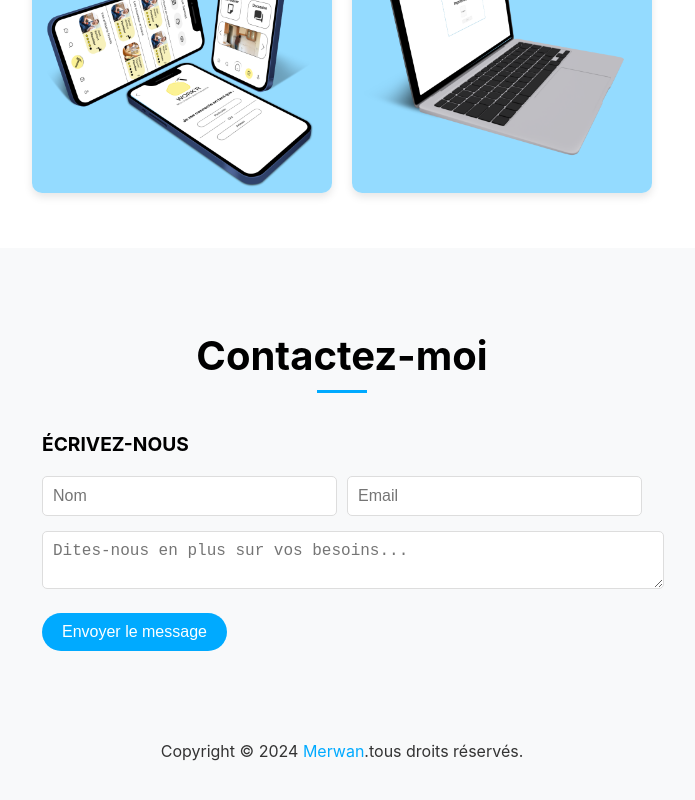
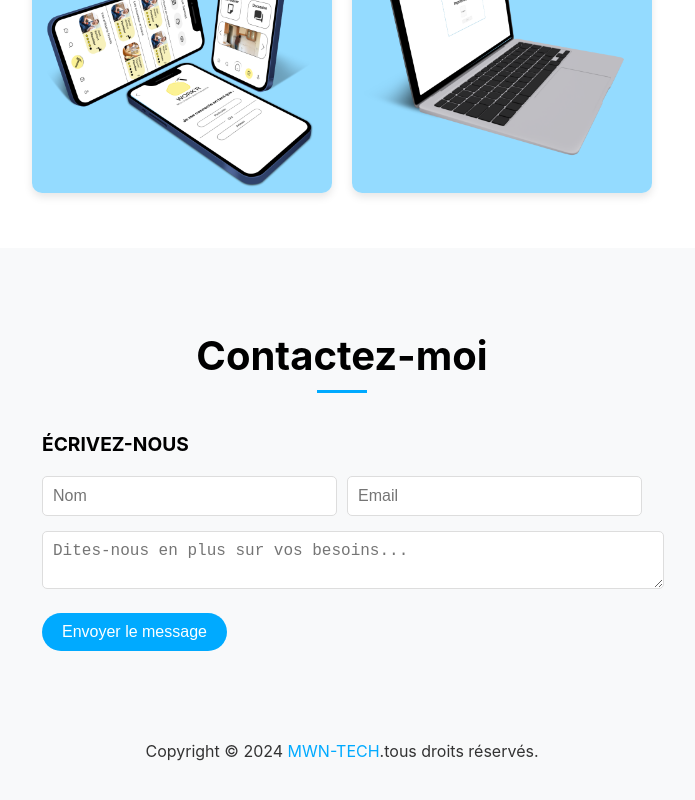
Before and after one commit to Meerwaan/portfoliov2, a React (Create React App) app: page / in a window 1280 px wide. Shown: the part 5447-6247 px from the top of the page, without its empty margins (423-1118 px from the left). Built offline with nearby package versions, Linux system fonts and the light colour scheme.

Commit message:
Update Footer.js

```diff
--- a/src/Components/Home/Footer/Footer.js
+++ b/src/Components/Home/Footer/Footer.js
@@ -5,7 +5,7 @@ function Footer() {
     return (
         <footer className="footer">
             <p>
-                Copyright © {new Date().getFullYear()} <span className="footer-name">Merwan</span>.tous droits réservés.
+                Copyright © {new Date().getFullYear()} <span className="footer-name">MWN-TECH</span>.tous droits réservés.
             </p>
         </footer>
     );
```
